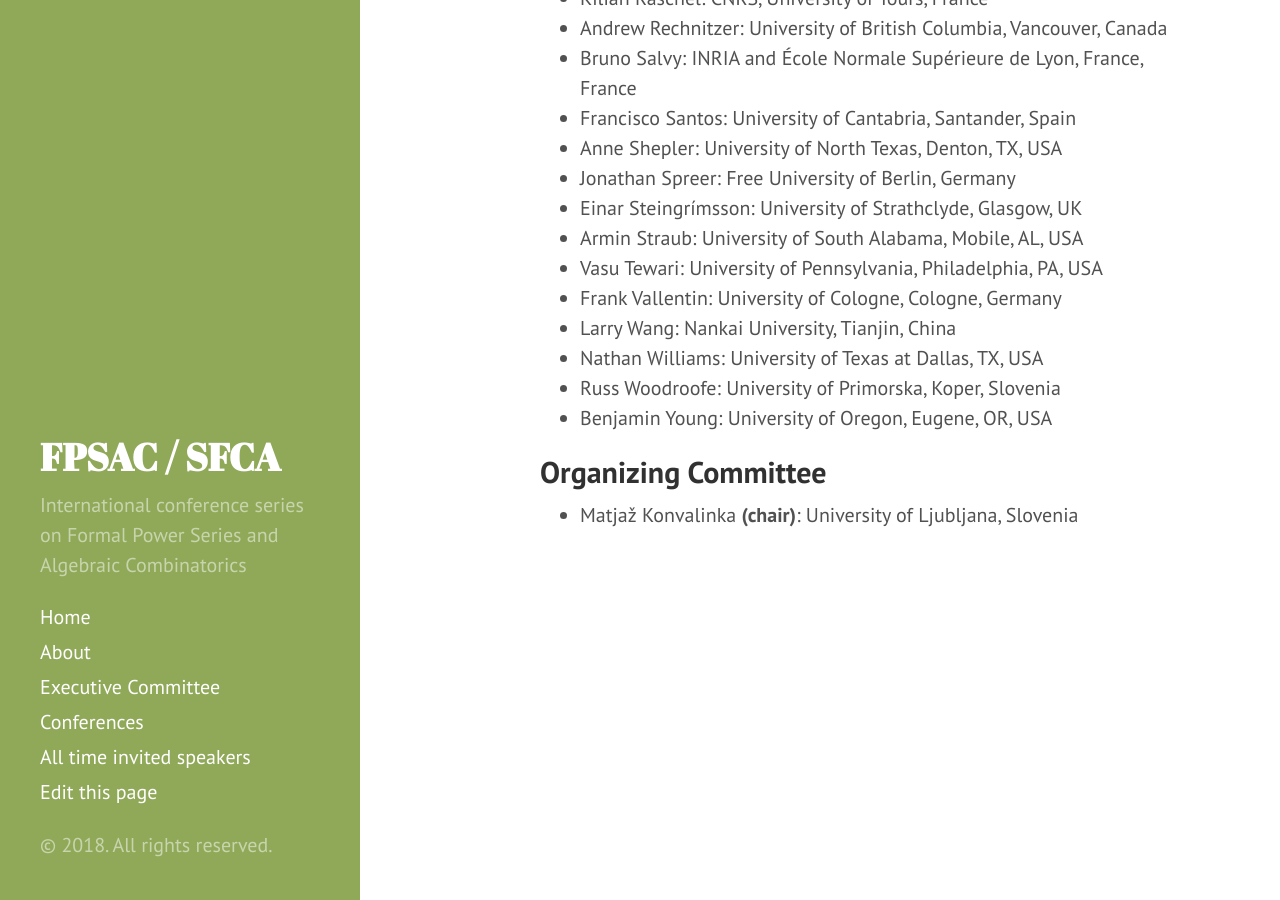
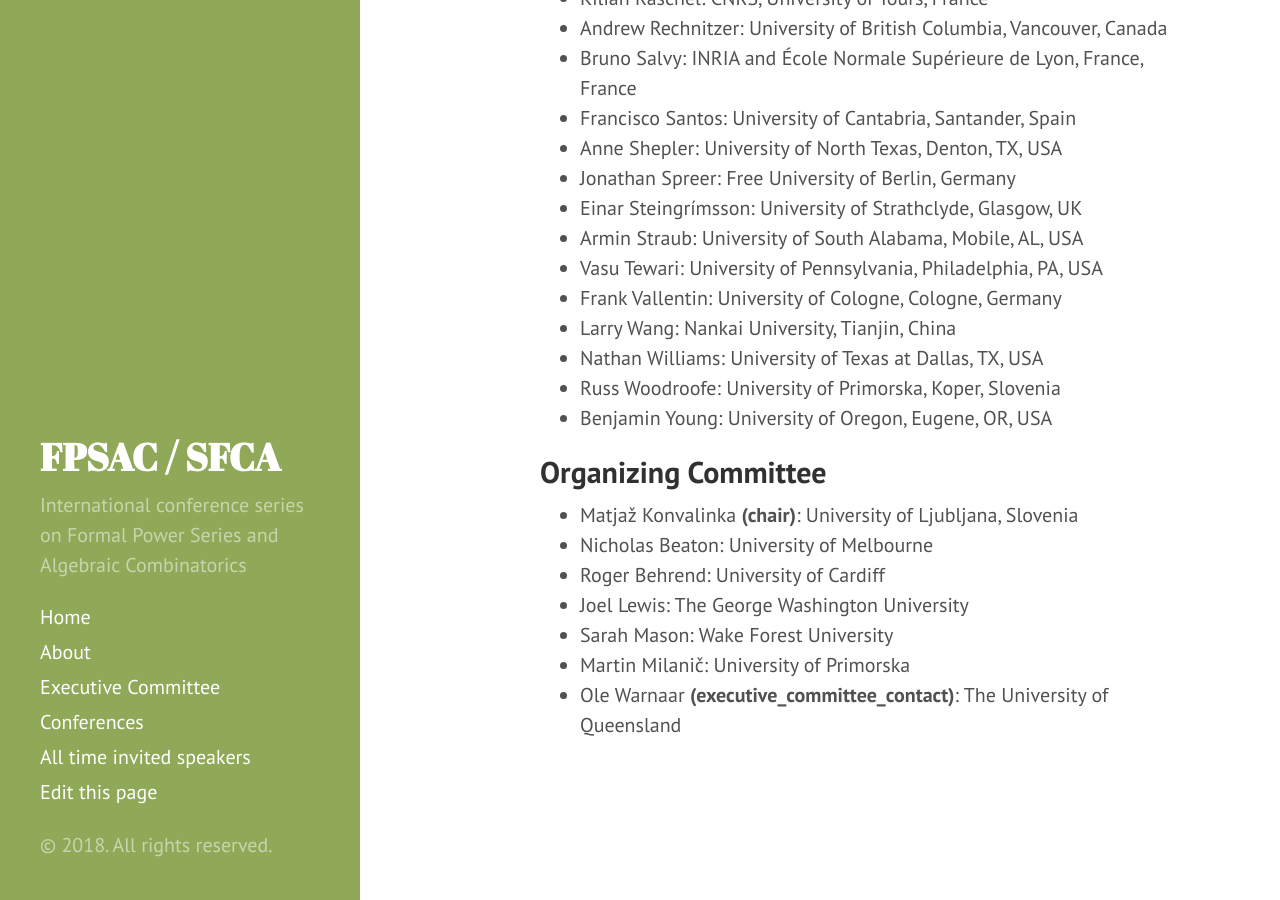
Before and after one commit to FPSAC/FPSAC.github.io, a Jekyll site: the page built from _confs/fpsac-2019.md, in a window 1280 px wide and 900 px high, scrolled down 1487 px. Built offline with Jekyll 4.4.1, drawn with Linux system fonts in a browser that asks for light colours; some of the changed text lies outside the part shown.

Commit message:
Update fpsac-2019.md

```diff
--- a/_confs/fpsac-2019.md
+++ b/_confs/fpsac-2019.md
@@ -99,6 +99,23 @@
   affiliation: University of Ljubljana, Slovenia
   role: chair
 
-executive_committee_contact: Ole Warnaar
+- name: Nicholas Beaton
+  affiliation: University of Melbourne
+
+- name: Roger Behrend
+  affiliation: University of Cardiff
+
+- name: Joel Lewis
+  affiliation: The George Washington University
+
+- name: Sarah Mason
+  affiliation: Wake Forest University
+
+- name: Martin Milanič
+  affiliation: University of Primorska
+
+- name: Ole Warnaar
+  affiliation: The University of Queensland
+  role: executive_committee_contact
 
 ---
```
Also changed, not shown: other parts of _confs/fpsac-2019.md (+1 -1 lines).
